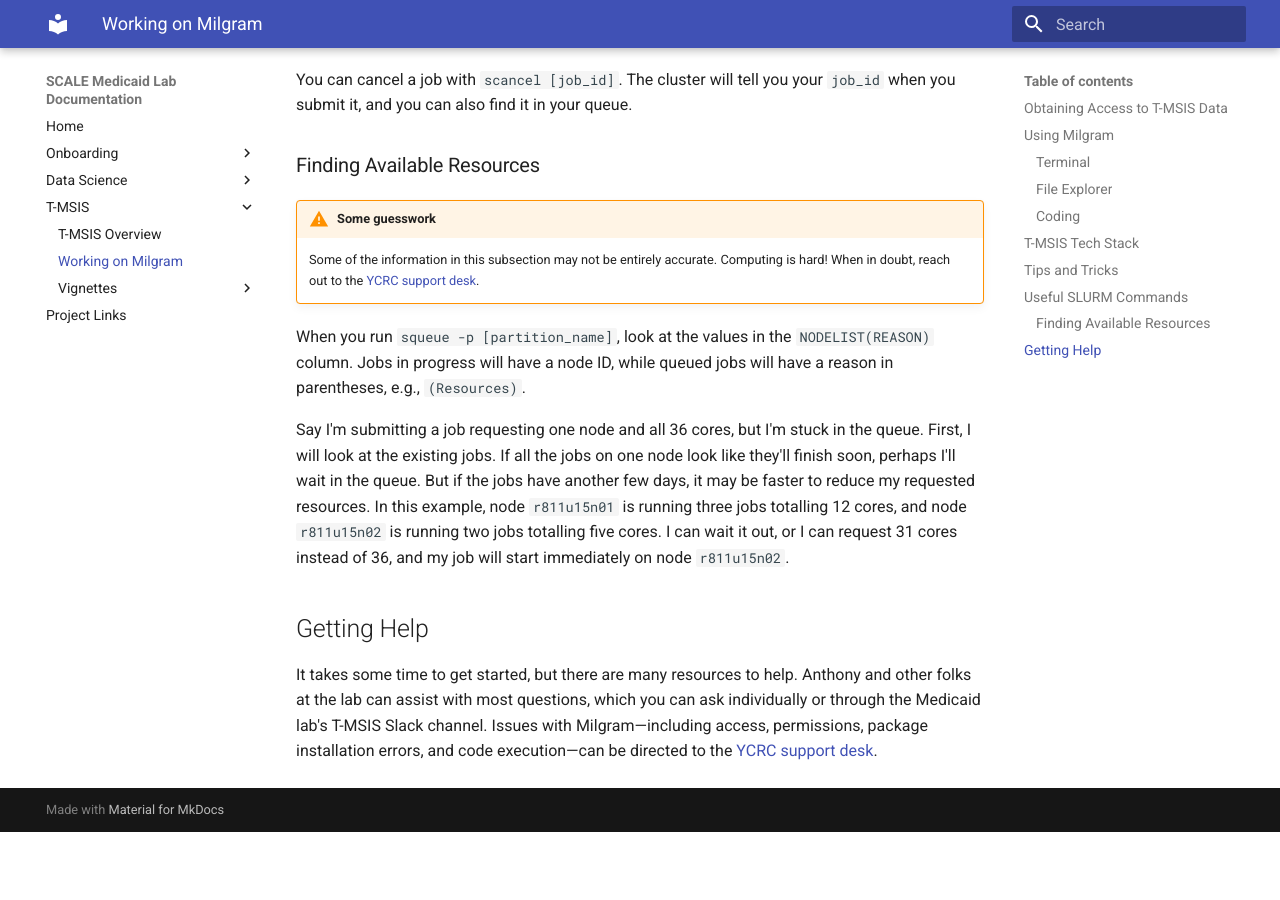
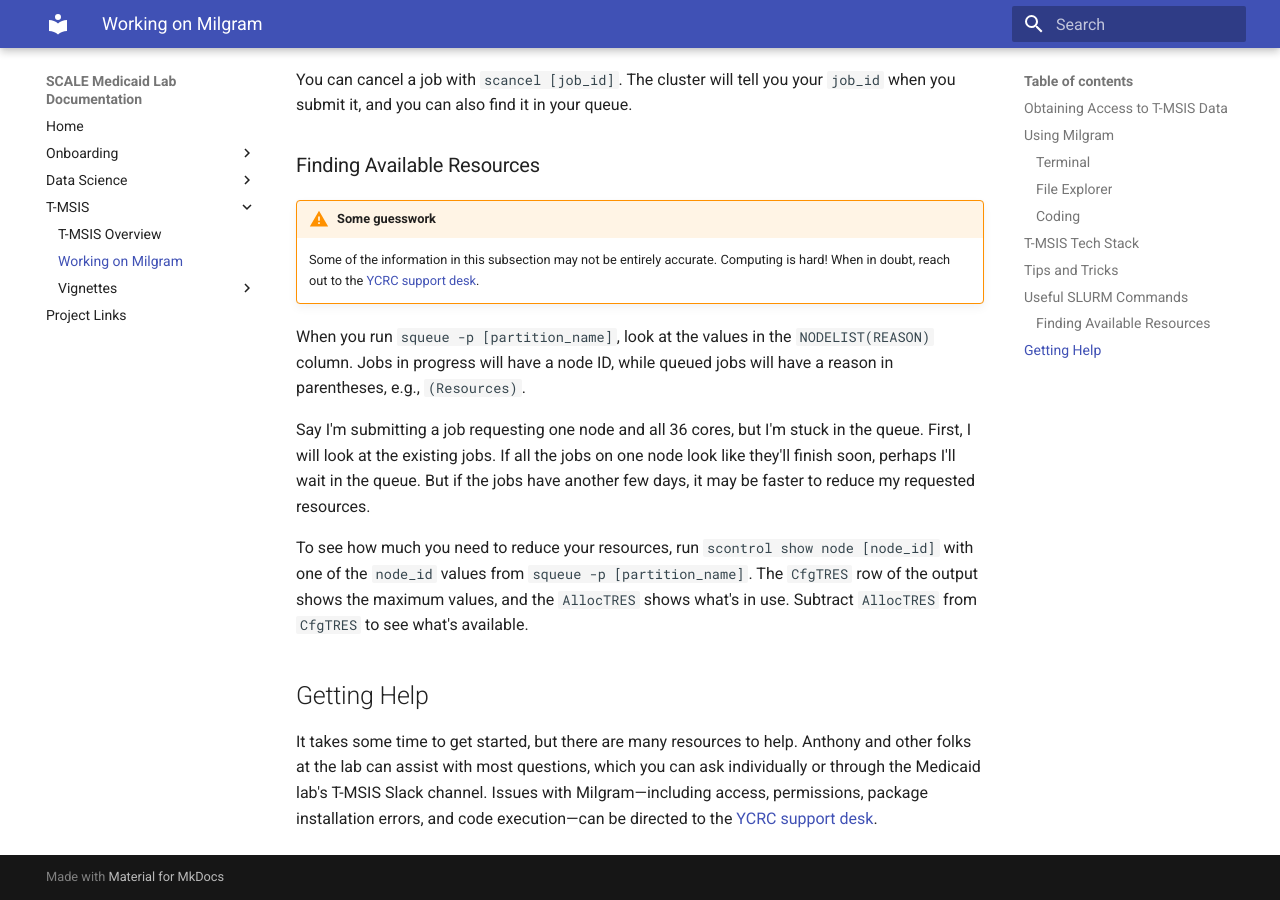
Before and after one commit to Yale-Medicaid/Documentation, an MkDocs documentation site: the page built from docs/tmsis/tmsis_getting_started.md, in a window 1280 px wide and 900 px high, scrolled down 3334 px. Built offline with MkDocs 1.6.1 and Material for MkDocs 9.7.7, drawn with Linux system fonts in a browser that asks for light colours; before the commit the page ends 4166 px from its top, so only the background shows below that.

Commit message:
fix finding available resources

```diff
--- a/docs/tmsis/tmsis_getting_started.md
+++ b/docs/tmsis/tmsis_getting_started.md
@@ -94,7 +94,9 @@ You can cancel a job with `scancel [job_id]`. The cluster will tell you your `jo
 
 When you run `squeue -p [partition_name]`, look at the values in the `NODELIST(REASON)` column. Jobs in progress will have a node ID, while queued jobs will have a reason in parentheses, e.g., `(Resources)`.
 
-Say I'm submitting a job requesting one node and all 36 cores, but I'm stuck in the queue. First, I will look at the existing jobs. If all the jobs on one node look like they'll finish soon, perhaps I'll wait in the queue. But if the jobs have another few days, it may be faster to reduce my requested resources. In this example, node `r811u15n01` is running three jobs totalling 12 cores, and node `r811u15n02` is running two jobs totalling five cores. I can wait it out, or I can request 31 cores instead of 36, and my job will start immediately on node `r811u15n02`.
+Say I'm submitting a job requesting one node and all 36 cores, but I'm stuck in the queue. First, I will look at the existing jobs. If all the jobs on one node look like they'll finish soon, perhaps I'll wait in the queue. But if the jobs have another few days, it may be faster to reduce my requested resources.
+
+To see how much you need to reduce your resources, run `scontrol show node [node_id]` with one of the `node_id` values from `squeue -p [partition_name]`. The `CfgTRES` row of the output shows the maximum values, and the `AllocTRES` shows what's in use. Subtract `AllocTRES` from `CfgTRES` to see what's available.
 
 ## Getting Help
 
```
